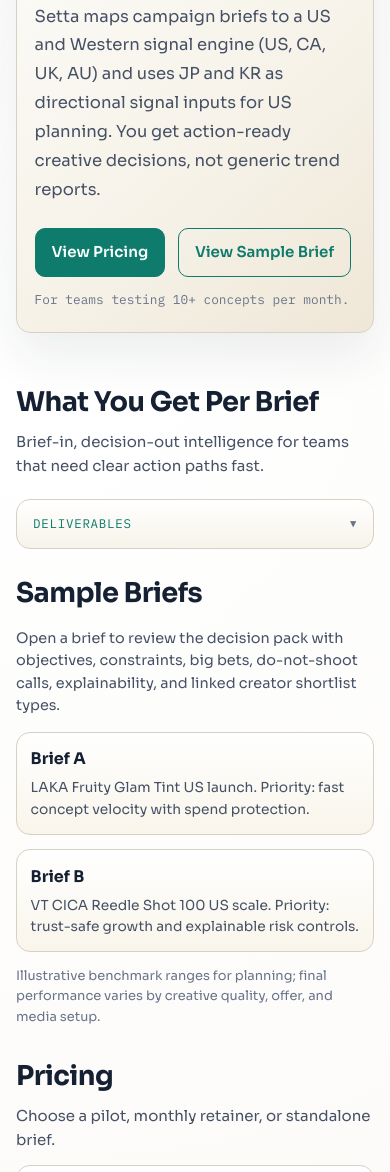
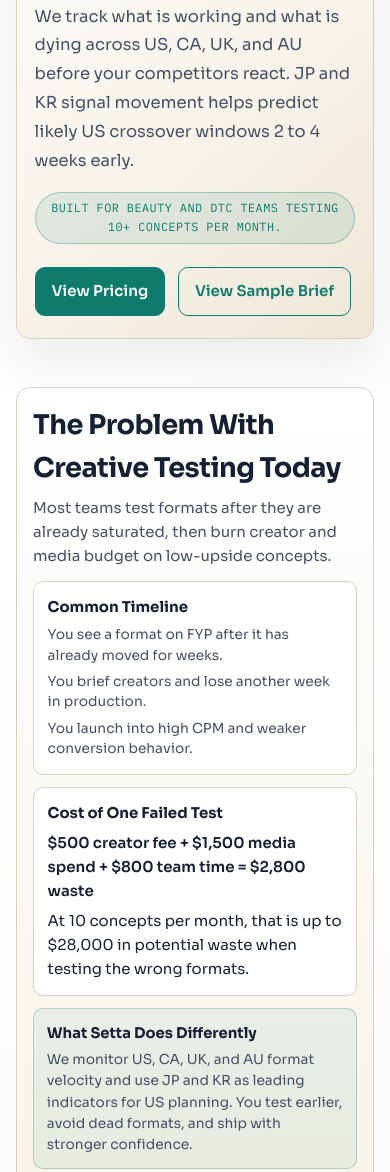
Before and after one commit to mohamjad/portfolio, a website: page index.html in a window 390 px wide. Shown: the part 398-1570 px from the top of the page. Drawn offline with Linux system fonts and the light colour scheme.

Commit message:
Improve landing clarity with pain-point section, stronger qualifier, and contextual live feed

```diff
--- a/index.html
+++ b/index.html
@@ -43,15 +43,39 @@
         <section class="hero-panel">
             <p class="hero-kicker">Brief in. Decisions out.</p>
             <h1 class="hero-title">Send your campaign brief. Get what to shoot, what to avoid, and who can execute it.</h1>
-            <p class="hero-subtitle">Setta maps campaign briefs to a US and Western signal engine (US, CA, UK, AU) and uses JP and KR as directional signal inputs for US planning. You get action-ready creative decisions, not generic trend reports.</p>
+            <p class="hero-subtitle">We track what is working and what is dying across US, CA, UK, and AU before your competitors react. JP and KR signal movement helps predict likely US crossover windows 2 to 4 weeks early.</p>
+            <p class="hero-qualifier">Built for beauty and DTC teams testing 10+ concepts per month.</p>
             <div class="hero-meta-row">
                 <a class="hero-cta" href="#pricingSection">View Pricing</a>
                 <a class="hero-cta ghost" href="#sampleBriefSection">View Sample Brief</a>
-                <p class="hero-meta">For teams testing 10+ concepts per month.</p>
             </div>
         </section>
 
         <section class="content-section active" id="ugcSection">
+            <section class="problem-section" id="problemSection">
+                <h2 class="section-title">The Problem With Creative Testing Today</h2>
+                <p class="section-description">Most teams test formats after they are already saturated, then burn creator and media budget on low-upside concepts.</p>
+                <div class="problem-grid">
+                    <article class="problem-card">
+                        <h3>Common Timeline</h3>
+                        <ul class="problem-list">
+                            <li>You see a format on FYP after it has already moved for weeks.</li>
+                            <li>You brief creators and lose another week in production.</li>
+                            <li>You launch into high CPM and weaker conversion behavior.</li>
+                        </ul>
+                    </article>
+                    <article class="problem-card">
+                        <h3>Cost of One Failed Test</h3>
+                        <p class="problem-cost">$500 creator fee + $1,500 media spend + $800 team time = $2,800 waste</p>
+                        <p>At 10 concepts per month, that is up to $28,000 in potential waste when testing the wrong formats.</p>
+                    </article>
+                </div>
+                <div class="problem-diff">
+                    <h3>What Setta Does Differently</h3>
+                    <p>We monitor US, CA, UK, and AU format velocity and use JP and KR as leading indicators for US planning. You test earlier, avoid dead formats, and ship with stronger confidence.</p>
+                </div>
+            </section>
+
             <div class="ugc-header">
                 <h2 class="section-title">What You Get Per Brief</h2>
                 <p class="section-description">Brief-in, decision-out intelligence for teams that need clear action paths fast.</p>
@@ -832,8 +856,19 @@
                 </div>
             </section>
 
+            <div class="live-feed-context" id="liveFeedContext">
+                <p class="live-feed-kicker">Live Signal Feed (Last 72 Hours)</p>
+                <p class="live-feed-description">Real-time snapshot of format movement across US, CA, UK, and AU markets. These signals update continuously and feed into campaign briefs.</p>
+                <div class="live-feed-legend">
+                    <p><strong>What's Working:</strong> rising formats with momentum.</p>
+                    <p><strong>Do Not Shoot:</strong> saturated formats to avoid.</p>
+                    <p><strong>JP/KR Input Signal:</strong> directional inputs for likely US movement.</p>
+                    <p><strong>Gate-passed:</strong> passed quality thresholds across engagement, velocity, and qualitative checks.</p>
+                </div>
+            </div>
+
             <div class="scan-summary" id="scanSummary">
-                <p class="scan-kicker">System scale</p>
+                <p class="scan-kicker">Signal snapshot</p>
                 <p class="scan-headline" id="scanHeadline">Loading latest scan summary...</p>
                 <p class="scan-meta" id="scanMeta"></p>
                 <p class="scan-disclaimer" id="scanDisclaimer">Snapshot disclaimer: based on the last 72 hours only.</p>
--- a/styles.css
+++ b/styles.css
@@ -208,6 +208,21 @@
     line-height: 1.75;
 }
 
+.hero-qualifier {
+    margin-top: 1rem;
+    display: inline-flex;
+    align-items: center;
+    border: 1px solid rgba(15, 123, 108, 0.32);
+    border-radius: 999px;
+    background: rgba(15, 123, 108, 0.1);
+    color: var(--accent);
+    padding: 0.38rem 0.72rem;
+    font-family: 'IBM Plex Mono', 'SF Mono', 'Consolas', monospace;
+    font-size: 0.74rem;
+    letter-spacing: 0.04em;
+    text-transform: uppercase;
+}
+
 .hero-meta-row {
     display: flex;
     align-items: center;
@@ -270,6 +285,70 @@
     margin-bottom: 1.3rem;
 }
 
+.problem-section {
+    margin-bottom: 1.4rem;
+    padding: 1rem;
+    border: 1px solid var(--border);
+    border-radius: 14px;
+    background: linear-gradient(180deg, #fff 0%, #f8f4ea 100%);
+}
+
+.problem-grid {
+    margin-top: 0.8rem;
+    display: grid;
+    grid-template-columns: repeat(2, minmax(0, 1fr));
+    gap: 0.8rem;
+}
+
+.problem-card {
+    border: 1px solid var(--border);
+    border-radius: 10px;
+    background: var(--surface);
+    padding: 0.85rem;
+}
+
+.problem-card h3 {
+    font-size: 0.93rem;
+    margin-bottom: 0.35rem;
+}
+
+.problem-list {
+    list-style: none;
+    display: grid;
+    gap: 0.35rem;
+}
+
+.problem-list li {
+    color: var(--text-soft);
+    font-size: 0.86rem;
+    line-height: 1.5;
+}
+
+.problem-cost {
+    color: var(--text);
+    font-weight: 600;
+    margin-bottom: 0.35rem;
+}
+
+.problem-diff {
+    margin-top: 0.8rem;
+    border: 1px solid rgba(15, 123, 108, 0.28);
+    border-radius: 10px;
+    background: rgba(15, 123, 108, 0.07);
+    padding: 0.8rem;
+}
+
+.problem-diff h3 {
+    font-size: 0.92rem;
+    margin-bottom: 0.2rem;
+}
+
+.problem-diff p {
+    color: var(--text-soft);
+    font-size: 0.86rem;
+    line-height: 1.55;
+}
+
 /* Deliverables */
 .deliverables-grid {
     display: grid;
@@ -948,6 +1027,46 @@
     border-radius: 14px;
     padding: 1.15rem 1.3rem;
     margin-bottom: 1.3rem;
+}
+
+.live-feed-context {
+    border: 1px solid var(--border);
+    border-radius: 14px;
+    background: linear-gradient(180deg, #ffffff 0%, #f9f5eb 100%);
+    padding: 1rem 1.1rem;
+    margin-bottom: 0.8rem;
+}
+
+.live-feed-kicker {
+    font-family: 'IBM Plex Mono', 'SF Mono', 'Consolas', monospace;
+    font-size: 0.76rem;
+    text-transform: uppercase;
+    letter-spacing: 0.07em;
+    color: var(--accent);
+    margin-bottom: 0.3rem;
+}
+
+.live-feed-description {
+    color: var(--text-soft);
+    font-size: 0.88rem;
+    line-height: 1.56;
+    margin-bottom: 0.55rem;
+}
+
+.live-feed-legend {
+    display: grid;
+    grid-template-columns: repeat(2, minmax(0, 1fr));
+    gap: 0.32rem 0.75rem;
+}
+
+.live-feed-legend p {
+    color: var(--text-soft);
+    font-size: 0.79rem;
+    line-height: 1.45;
+}
+
+.live-feed-legend strong {
+    color: var(--text);
 }
 
 .scan-kicker {
@@ -1600,6 +1719,11 @@
         grid-template-columns: 1fr;
     }
 
+    .problem-grid,
+    .live-feed-legend {
+        grid-template-columns: 1fr;
+    }
+
     .projects-grid {
         grid-template-columns: 1fr;
         gap: 1.2rem;
@@ -1641,6 +1765,12 @@
         border-radius: 14px;
     }
 
+    .hero-qualifier {
+        width: 100%;
+        justify-content: center;
+        text-align: center;
+    }
+
     .deliverables-wrap {
         padding: 0.2rem 0.8rem 0.8rem;
     }
```
